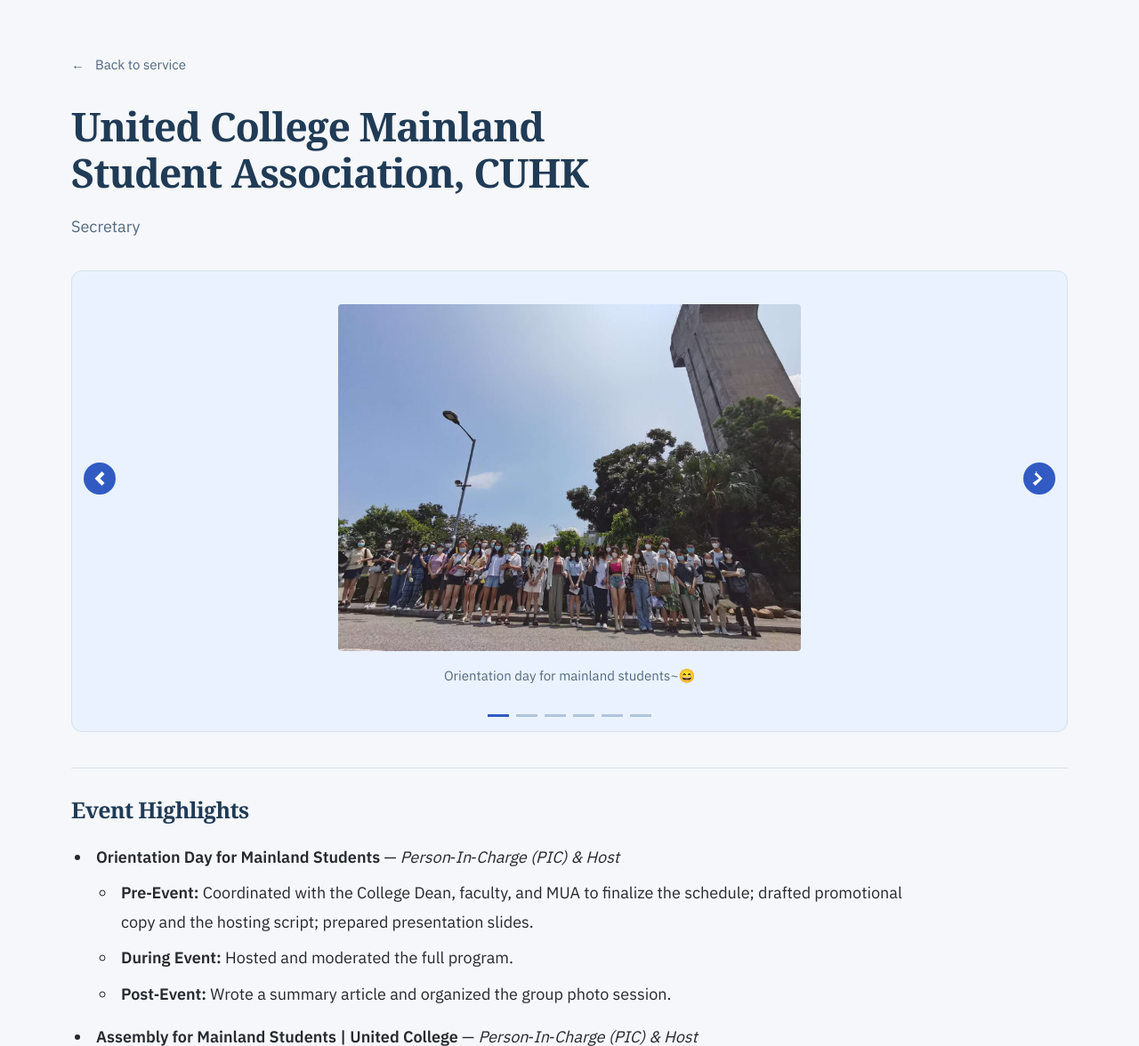
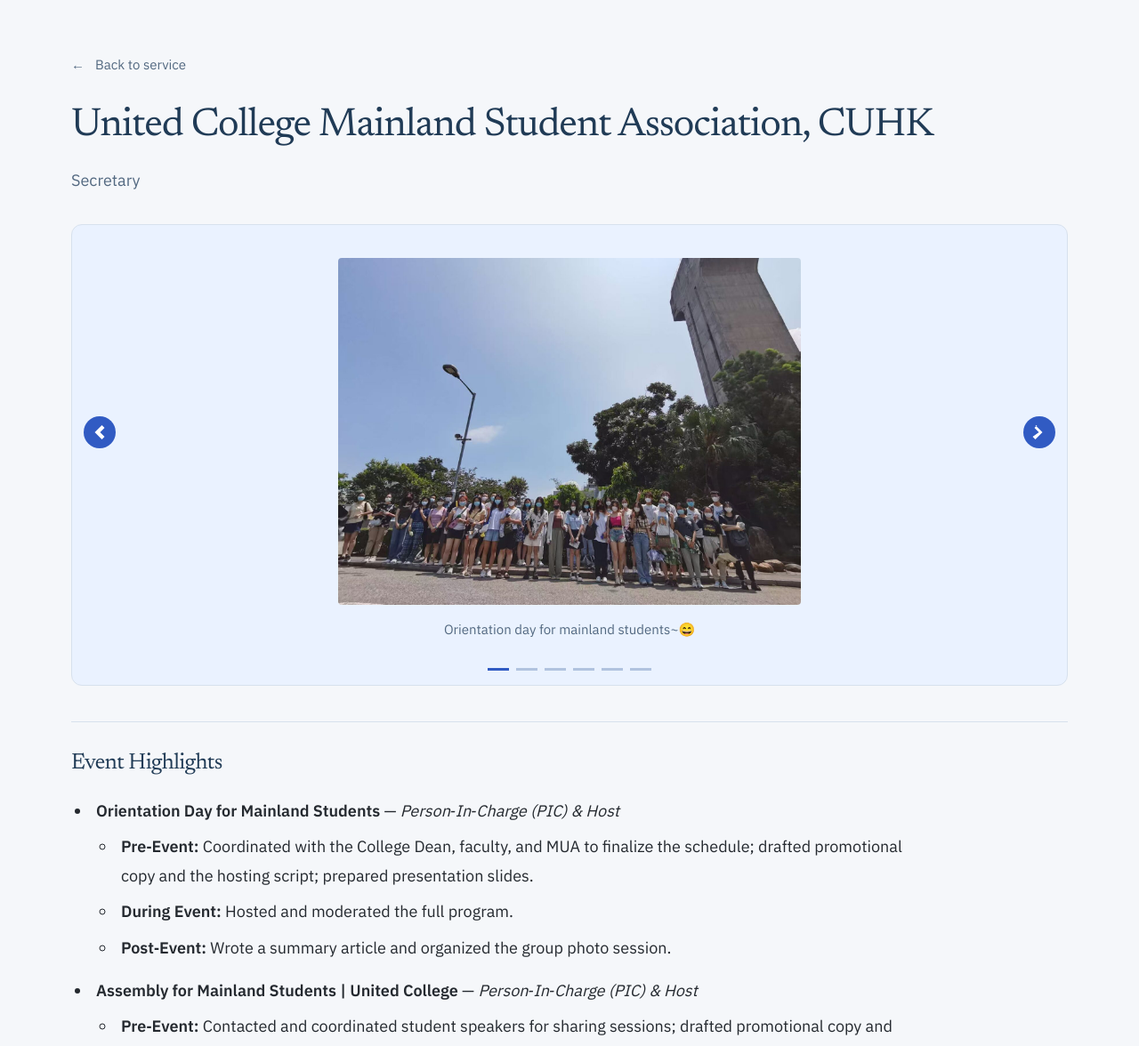
Before and after one commit to zhtmgxr/zhtmgxr.github.io, a PHP site: page /service-ucmsa.html in a window 1280 px wide. Shown: the part 86-1262 px from the top of the page at 89% size. Run offline with PHP 8.4, Linux system fonts and the light colour scheme.

Commit message:
Use Newsreader headings with italic Claire name

```diff
--- a/css/computational.css
+++ b/css/computational.css
@@ -45,5 +45,7 @@ body.is-reading #tree-scene canvas{pointer-events:none}
   .tree-spot{padding-top:18px;padding-bottom:18px}
 }
 
-/* Bold serif headings, with sans-serif body copy. */
-.hero-name,.resume-section h1,.resume-section h2,.resume-section h3,#story-title{font-family:Georgia,'Times New Roman',serif;font-weight:700;letter-spacing:-.025em}
+/* Light editorial serif headings, with sans-serif body copy. */
+.hero-name,.resume-section h1,.resume-section h2,.resume-section h3,#story-title{font-family:'Newsreader',Georgia,serif;font-weight:400;letter-spacing:-.025em}
+
+.hero-name em{font-size:.88em;font-weight:400;font-style:italic}
--- a/css/detail.css
+++ b/css/detail.css
@@ -27,4 +27,4 @@
 @media(max-width:900px){.detail-page .container-fluid{padding-top:130px!important}.detail-page h1{text-wrap:balance;font-size:38px}.detail-page .carousel-item{height:400px}.detail-page .carousel-item img{max-height:325px}}
 @media(max-width:600px){.detail-page .container-fluid{width:86%;padding:139px 0 50px!important}.detail-back{font-size:14px;margin-bottom:25px}.detail-page h1{text-wrap:balance;font-size:32px;letter-spacing:-.7px}.detail-page .subheading,.detail-page p,.detail-page ul{font-size:17px}.detail-page h3{font-size:23px}.detail-page .carousel-item{height:330px;padding:0 35px}.detail-page .carousel-item img{max-height:240px}.detail-page .carousel-caption h6{font-size:13px}.detail-page .carousel-control-prev,.detail-page .carousel-control-next{width:28px;height:32px}.detail-page .carousel-control-prev{left:3px}.detail-page .carousel-control-next{right:3px}.detail-page .carousel-control-prev-icon,.detail-page .carousel-control-next-icon{width:26px;height:26px}.detail-page .research-carousel{padding-top:16px}}
 
-.detail-page h1,.detail-page h2,.detail-page h3{font-family:Georgia,'Times New Roman',serif;font-weight:700;letter-spacing:-.025em}
+.detail-page h1,.detail-page h2,.detail-page h3{font-family:'Newsreader',Georgia,serif;font-weight:400;letter-spacing:-.025em}
--- a/index.html
+++ b/index.html
@@ -21,7 +21,7 @@
 	<link rel="shortcut icon" href="/img/ico.png?v=2" type="image/png" />
 	<link rel="stylesheet" href="https://cdn.jsdelivr.net/gh/devicons/devicon@v2.15.1/devicon.min.css"/>
 <link rel="stylesheet" href="css/site-theme.css?v=d8857d0370b8" />
-<link rel="stylesheet" href="css/computational.css?v=ca214cc20f3f" />
+<link rel="stylesheet" href="css/computational.css?v=2077fc8b1d98" />
 <script type="importmap">{"imports":{"three":"./js/three.module.js"}}</script>
 </head>
 <body data-gr-ext-installed="" data-new-gr-c-s-check-loaded="14.1086.0" data-new-gr-c-s-loaded="14.1086.0" id="page-top">
@@ -34,7 +34,7 @@
   <div class="hero-copy">
     <div class="hero-identity">
       <div class="hero-identity-text">
-        <h1 id="hero-title" class="hero-name">Xinrong <span>(Claire) Zhou</span></h1>
+        <h1 id="hero-title" class="hero-name">Xinrong <span><em>(Claire)</em> Zhou</span></h1>
       </div>
     </div>
     <div class="hero-description"><p>Hi there👋! I'm a master's student in Machine Learning at <a href="https://www.ml.cmu.edu/" target="_blank" rel="noopener">Carnegie Mellon University</a>, working with <a href="https://www.cs.cmu.edu/~morency/" target="_blank" rel="noopener">Prof. Louis-Philippe Morency</a>. </p><p>Before CMU I studied Statistics and Computer Science at <a href="https://www.cuhk.edu.hk/english/index.html" target="_blank" rel="noopener">The Chinese University of Hong Kong</a>. </p><p>My research focuses on turning multimodal models into reliable, evaluable systems for complex decision making. Glad you're here.</p></div>
--- a/internship-deloitte.html
+++ b/internship-deloitte.html
@@ -21,7 +21,7 @@
   <link rel="icon" href="/img/ico.png?v=2" type="image/png" />
   <link rel="shortcut icon" href="/img/ico.png?v=2" type="image/png" />
   <link href="css/site-theme.css?v=d8857d0370b8" rel="stylesheet" />
-  <link href="css/detail.css?v=2862533d5ada" rel="stylesheet" />
+  <link href="css/detail.css?v=e7fd6a861986" rel="stylesheet" />
 </head>
 <body id="page-top" class="detail-page">
   <header class="site-header">
--- a/internship-xingyin.html
+++ b/internship-xingyin.html
@@ -21,7 +21,7 @@
   <link rel="icon" href="/img/ico.png?v=2" type="image/png" />
   <link rel="shortcut icon" href="/img/ico.png?v=2" type="image/png" />
   <link href="css/site-theme.css?v=d8857d0370b8" rel="stylesheet" />
-  <link href="css/detail.css?v=2862533d5ada" rel="stylesheet" />
+  <link href="css/detail.css?v=e7fd6a861986" rel="stylesheet" />
 </head>
 <body id="page-top" class="detail-page">
   <header class="site-header">
--- a/project-ai-generator.html
+++ b/project-ai-generator.html
@@ -21,7 +21,7 @@
   <link rel="icon" href="/img/ico.png?v=2" type="image/png" />
   <link rel="shortcut icon" href="/img/ico.png?v=2" type="image/png" />
   <link href="css/site-theme.css?v=d8857d0370b8" rel="stylesheet" />
-  <link href="css/detail.css?v=2862533d5ada" rel="stylesheet" />
+  <link href="css/detail.css?v=e7fd6a861986" rel="stylesheet" />
 </head>
 <body id="page-top" class="detail-page">
   <header class="site-header">
--- a/project-capstone-faces.html
+++ b/project-capstone-faces.html
@@ -21,7 +21,7 @@
   <link rel="icon" href="/img/ico.png?v=2" type="image/png" />
   <link rel="shortcut icon" href="/img/ico.png?v=2" type="image/png" />
   <link href="css/site-theme.css?v=d8857d0370b8" rel="stylesheet" />
-  <link href="css/detail.css?v=2862533d5ada" rel="stylesheet" />
+  <link href="css/detail.css?v=e7fd6a861986" rel="stylesheet" />
 </head>
 <body id="page-top" class="detail-page">
   <header class="site-header">
--- a/project-kaggle-animalclef25.html
+++ b/project-kaggle-animalclef25.html
@@ -24,7 +24,7 @@
   <link rel="icon" href="/img/ico.png?v=2" type="image/png" />
   <link rel="shortcut icon" href="/img/ico.png?v=2" type="image/png" />
   <link href="css/site-theme.css?v=d8857d0370b8" rel="stylesheet" />
-  <link href="css/detail.css?v=2862533d5ada" rel="stylesheet" />
+  <link href="css/detail.css?v=e7fd6a861986" rel="stylesheet" />
 </head>
 <body id="page-top" class="detail-page">
   <header class="site-header">
--- a/project-magazine-issue07.html
+++ b/project-magazine-issue07.html
@@ -21,7 +21,7 @@
   <link rel="icon" href="/img/ico.png?v=2" type="image/png" />
   <link rel="shortcut icon" href="/img/ico.png?v=2" type="image/png" />
   <link href="css/site-theme.css?v=d8857d0370b8" rel="stylesheet" />
-  <link href="css/detail.css?v=2862533d5ada" rel="stylesheet" />
+  <link href="css/detail.css?v=e7fd6a861986" rel="stylesheet" />
 </head>
 <body id="page-top" class="detail-page">
   <header class="site-header">
--- a/research-directional.html
+++ b/research-directional.html
@@ -24,7 +24,7 @@
   <link rel="icon" href="/img/ico.png?v=2" type="image/png" />
   <link rel="shortcut icon" href="/img/ico.png?v=2" type="image/png" />
   <link href="css/site-theme.css?v=d8857d0370b8" rel="stylesheet" />
-  <link href="css/detail.css?v=2862533d5ada" rel="stylesheet" />
+  <link href="css/detail.css?v=e7fd6a861986" rel="stylesheet" />
 </head>
 <body id="page-top" class="detail-page">
   <header class="site-header">
--- a/research-necrotizing.html
+++ b/research-necrotizing.html
@@ -31,7 +31,7 @@
   </script>
   <script async src="https://cdn.jsdelivr.net/npm/mathjax@3/es5/tex-mml-chtml.js"></script>
   <link href="css/site-theme.css?v=d8857d0370b8" rel="stylesheet" />
-  <link href="css/detail.css?v=2862533d5ada" rel="stylesheet" />
+  <link href="css/detail.css?v=e7fd6a861986" rel="stylesheet" />
 </head>
 <body id="page-top" class="detail-page">
   <header class="site-header">
--- a/service-ucmsa.html
+++ b/service-ucmsa.html
@@ -21,7 +21,7 @@
   <link rel="icon" href="/img/ico.png?v=2" type="image/png" />
   <link rel="shortcut icon" href="/img/ico.png?v=2" type="image/png" />
   <link href="css/site-theme.css?v=d8857d0370b8" rel="stylesheet" />
-  <link href="css/detail.css?v=2862533d5ada" rel="stylesheet" />
+  <link href="css/detail.css?v=e7fd6a861986" rel="stylesheet" />
 </head>
 <body id="page-top" class="detail-page">
   <header class="site-header">
```
